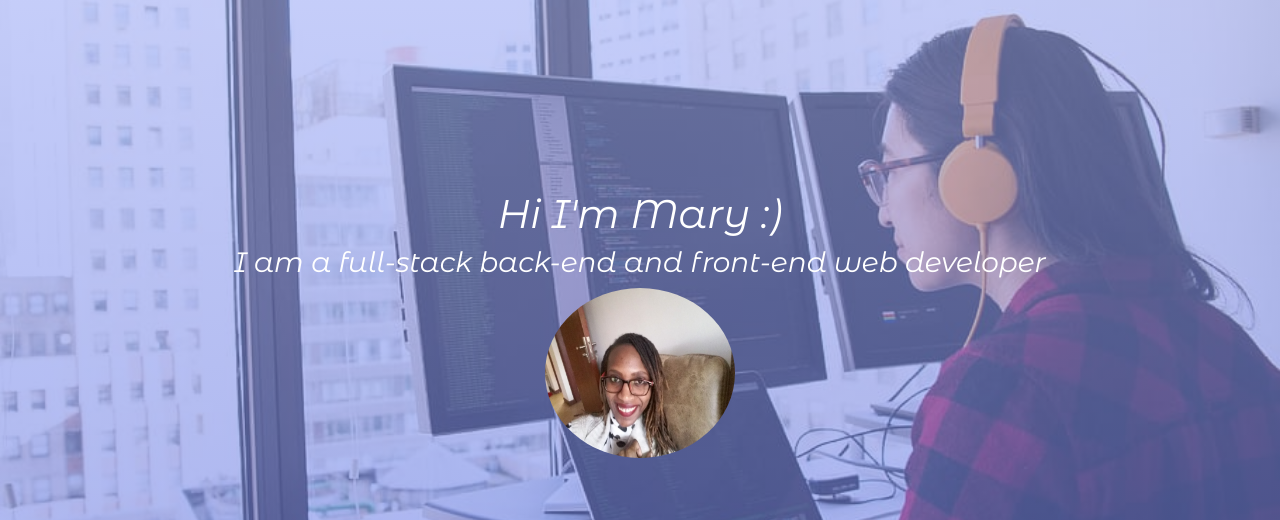
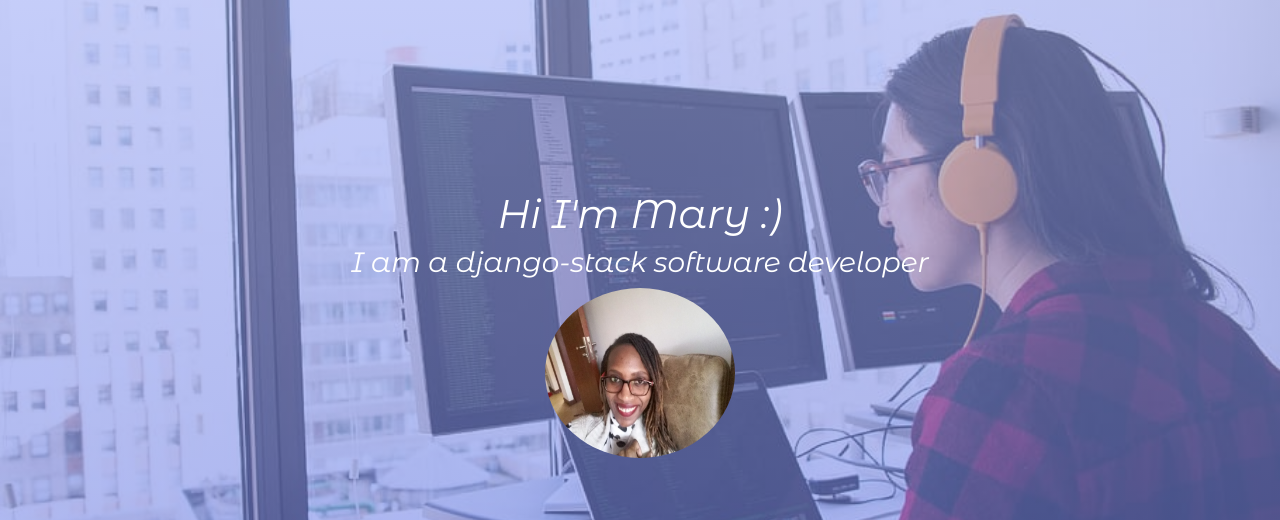
Before and after one commit to Waithera-m/portfolio-site, a Django app: page / in a window 1280 px wide. Shown: the part 60-580 px from the top of the page. Run offline with Django 3.2, Linux system fonts and the light colour scheme; some libraries are stand-ins or nearby versions.

Commit message:
Specify stack

```diff
--- a/projects/templates/all-projects/index.html
+++ b/projects/templates/all-projects/index.html
@@ -20,7 +20,7 @@
         {% include "navbar.html" %}
         <div class="container">
             <h1>Hi I'm Mary :)</h1>
-            <h3>I am a full-stack back-end and front-end web developer</h3>
+            <h3>I am a django-stack software developer</h3>
             <img src="{% static 'projects/images/me.jpg' %}" alt="me" class="rounded-circle img-reponsive" height="170" width="190">
 
         </div>
```
